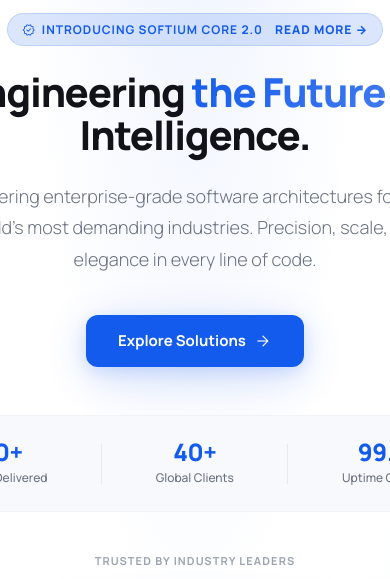
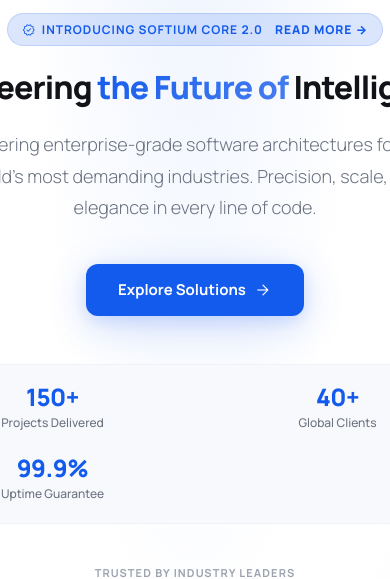
Before and after one commit to MuhammedIkbalAKGUNDOGDU/softium-web, a Next.js app in the folder softium-web/: page /en in a window 390 px wide. Shown: the part 123-702 px from the top of the page. Built offline with nearby package versions, Linux system fonts and the light colour scheme; no server answers.

Commit message:
refactor: remove Industry property from Reference model and improve HeroSection responsive layout styling

```diff
--- a/softium-web/components/HeroSection/HeroSection.module.css
+++ b/softium-web/components/HeroSection/HeroSection.module.css
@@ -95,11 +95,12 @@
 
 /* Headline */
 .headline {
-  font-size: clamp(2.5rem, 6vw, 4.25rem);
+  font-size: clamp(2rem, 8vw, 4.25rem); /* Min font 2.5rem'den 2rem'e çekildi */
   font-weight: 800;
-  line-height: 1.08;
+  line-height: 1.1;
   letter-spacing: -0.03em;
   margin-bottom: 1.5rem;
+  word-wrap: break-word; /* Uzun kelimelerin taşmasını engeller */
 }
 
 .headlineNormal {
@@ -198,6 +199,20 @@
   .statsRow {
     align-self: stretch;
     justify-content: space-around;
+    gap: 1rem;
+    padding: 1.25rem 1rem;
+    flex-wrap: wrap; /* Mobilde sığmazsa alt satıra geçer */
+  }
+}
+
+@media (max-width: 480px) {
+  .statsRow {
+    display: grid;
+    grid-template-columns: 1fr 1fr;
+    gap: 1.5rem;
+  }
+  .statDivider {
+    display: none; /* Mobilde çizgi yerine boşluk kullanıyoruz */
   }
 }
 
```
Also changed, not shown: 1 other file (tests, documents, lock files or other folders).
